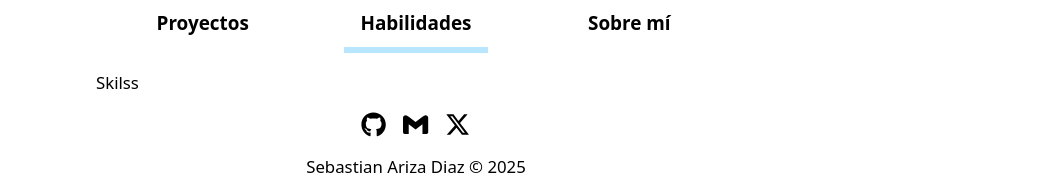
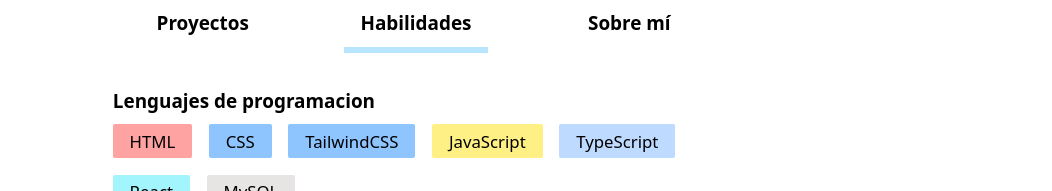
Before and after one commit to sebastian-arizaa/portfolio, a React (Vite) app: page / in a window 1280 px wide. Both pictures are taken after a click on the element "Habilidades". Shown: the part 609-800 px from the top of the page, without its empty margins (224-1276 px from the left). Built offline with nearby package versions, Linux system fonts and the light colour scheme.

Commit message:
Crea la pagina Skills

```diff
--- a/src/components/content/AboutMe.tsx
+++ b/src/components/content/AboutMe.tsx
@@ -5,7 +5,7 @@ export function AboutMe() {
   const {language} = useContext(LanguageContext)
 
   return (
-    <div className="flex flex-col p-4 gap-4">
+    <div className="flex flex-col p-4 gap-8">
       <div className="flex flex-col gap-2">
         <span className="text-lg font-semibold">{text[language].firstTitle}</span>
         <p>{text[language].firstParagraph}</p>
--- a/src/components/content/Skills.tsx
+++ b/src/components/content/Skills.tsx
@@ -1,5 +1,90 @@
+import { useContext } from 'react'
+import { LanguageContext } from '../../context/contexts'
+
 export function Skills() {
+  const {language} = useContext(LanguageContext)
+
   return (
-    <div>Skilss</div>
+    <div className="flex flex-col p-4 gap-8">
+      <div className="flex flex-col gap-2">
+        <span className="text-lg font-semibold">{text[language].firstTitle}</span>
+        <div className='flex flex-wrap gap-4'>
+          {programmingLanguages.map((pl, index) => <span key={index} className={`px-4 py-1 rounded-xs select-none ${pl.color}`}>{pl.text}</span>)}
+        </div>
+      </div>
+      <div className="flex flex-col gap-2">
+        <span className="text-lg font-semibold">{text[language].secondTitle}</span>
+        <div className='flex flex-wrap gap-4'>
+          {programmingTools.map((pl, index) => <span key={index} className={`px-4 py-1 rounded-xs select-none ${pl.color}`}>{pl.text}</span>)}
+        </div>
+      </div>
+      <div className="flex flex-col gap-2">
+        <span className="text-lg font-semibold">{text[language].thirdTitle}</span>
+        <div className='flex flex-wrap gap-4'>
+          <span className='px-4 py-1 rounded-xs bg-red-300 select-none '>{text[language].languageSkill}</span>
+        </div>
+      </div>
+    </div>
   )
 }
+
+const text = {
+  spanish: {
+    firstTitle: 'Lenguajes de programacion',
+    secondTitle: 'Herramientas',
+    thirdTitle: 'Idiomas',
+    languageSkill: 'Ingles B1'
+  },
+  english: {
+    firstTitle: 'Code Languages',
+    secondTitle: 'Tools',
+    thirdTitle: 'Languages',
+    languageSkill: 'English B1'
+  }
+}
+
+const programmingLanguages = [
+  {
+    text: 'HTML',
+    color: 'bg-red-300'
+  },
+  {
+    text: 'CSS',
+    color: 'bg-blue-300'
+  },
+  {
+    text: 'TailwindCSS',
+    color: 'bg-blue-300'
+  },
+  {
+    text: 'JavaScript',
+    color: 'bg-yellow-200'
+  },
+  {
+    text: 'TypeScript',
+    color: 'bg-blue-200'
+  },
+  {
+    text: 'React',
+    color: 'bg-cyan-200'
+  },
+  {
+    text: 'MySQL',
+    color: 'bg-stone-200'
+  },
+]
+
+const programmingTools = [
+  {
+    text: 'Git',
+    color: 'bg-red-400'
+  },
+  {
+    text: 'GitHub',
+    color: 'bg-stone-400'
+  },
+  {
+    text: 'VS Code',
+    color: 'bg-blue-300'
+  }
+]
```
